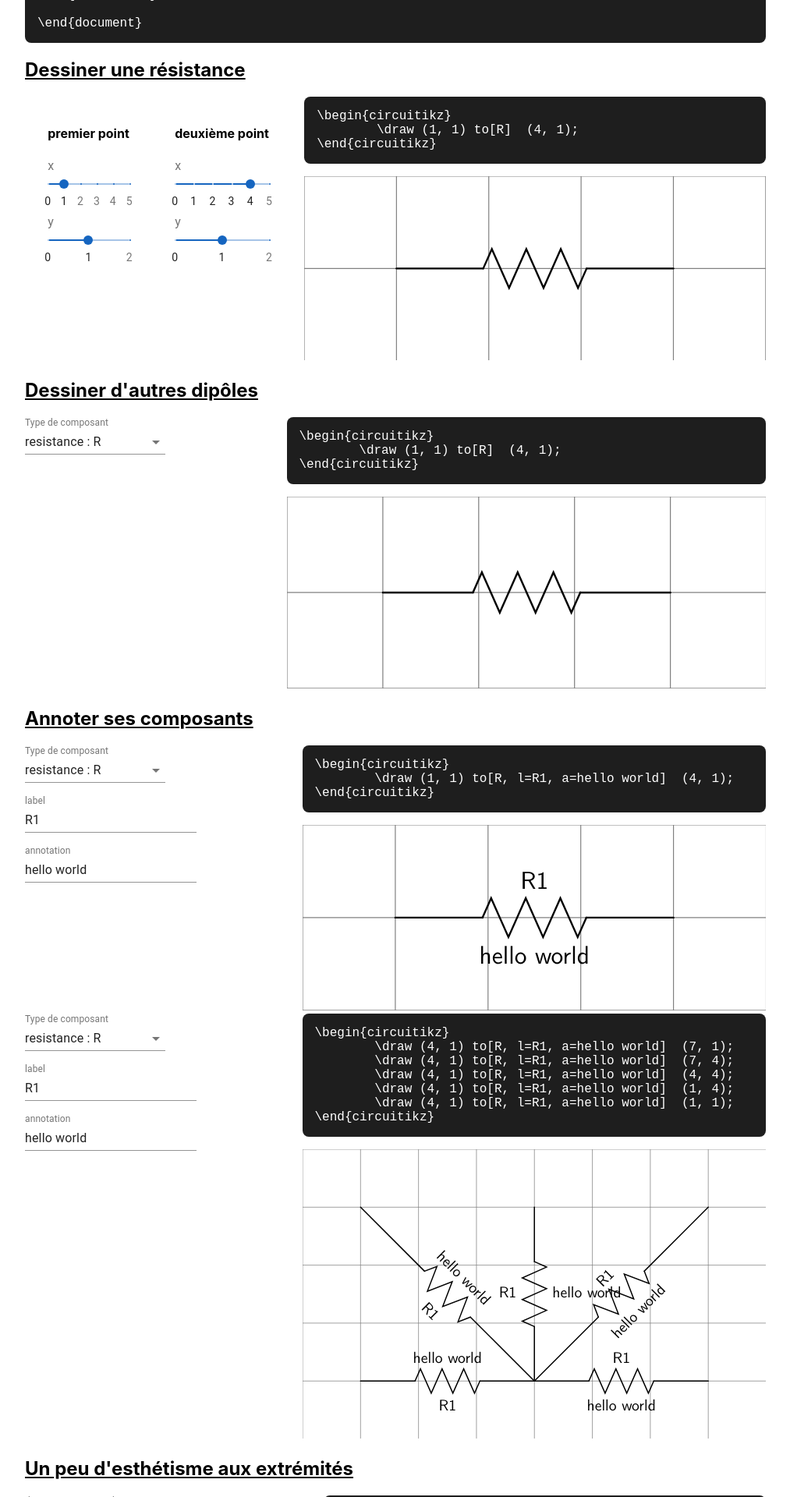
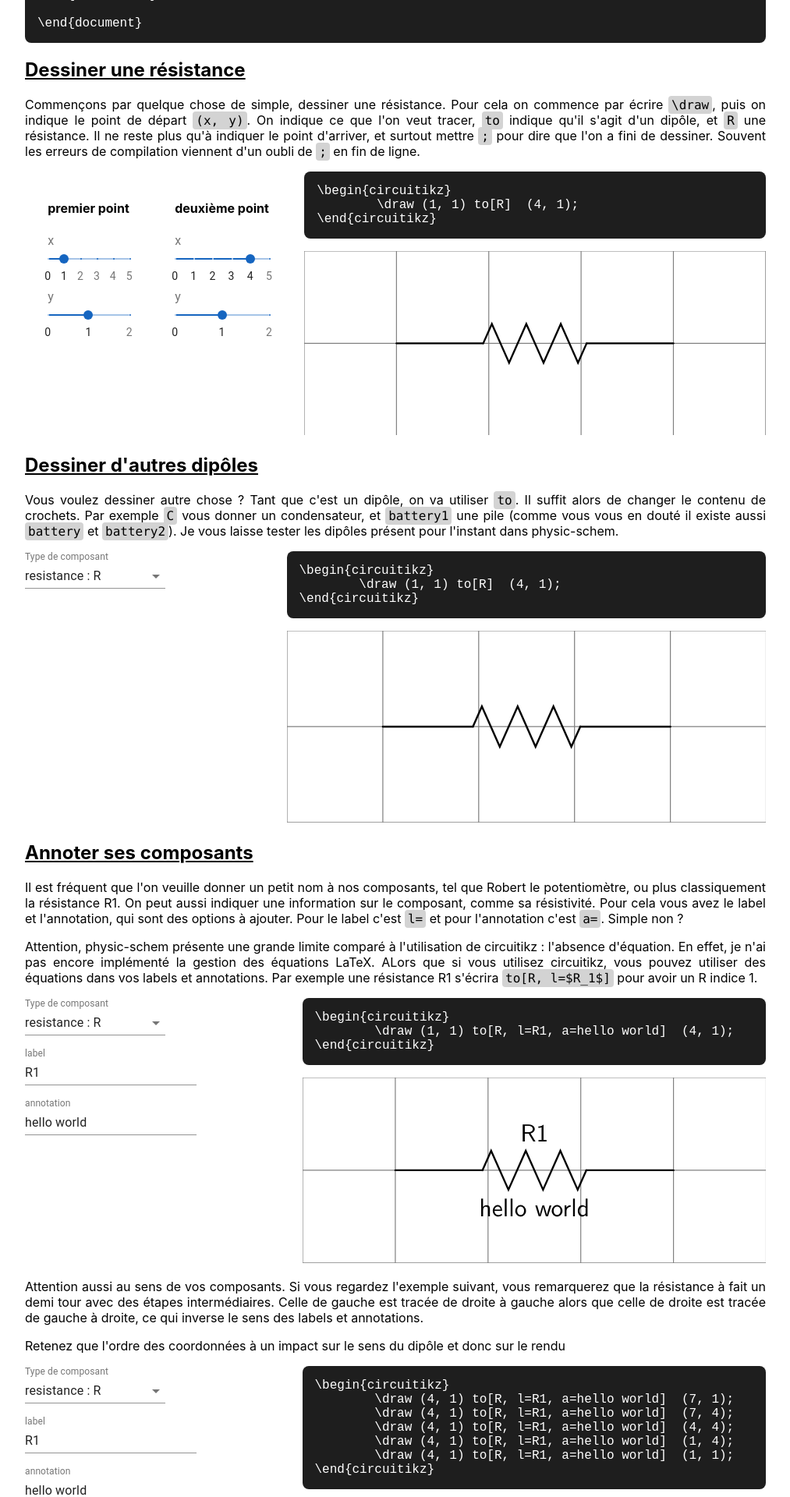
Before and after one commit to alexfauquette/physic-shem, a React (Create React App) app: page /tutorial in a window 1280 px wide. Shown: the part 560-2480 px from the top of the page at 78% size, without its empty margins (133-1146 px from the left). Built offline with nearby package versions, Linux system fonts and the light colour scheme.

Commit message:
fill text for the doc

```diff
--- a/src/pages/Tuto/index.js
+++ b/src/pages/Tuto/index.js
@@ -52,13 +52,67 @@ const Tuto = () => (
           }
         </pre>
         <h2>Dessiner une résistance</h2>
+        <p>
+          Commençons par quelque chose de simple, dessiner une résistance. Pour
+          cela on commence par écrire <code>\draw</code>, puis on indique le
+          point de départ <code>(x, y)</code>. On indique ce que l'on veut
+          tracer, <code>to</code> indique qu'il s'agit d'un dipôle, et{" "}
+          <code>R</code> une résistance. Il ne reste plus qu'à indiquer le point
+          d'arriver, et surtout mettre <code>;</code> pour dire que l'on a fini
+          de dessiner. Souvent les erreurs de compilation viennent d'un oubli de{" "}
+          <code>;</code> en fin de ligne.
+        </p>
         <ExplanationPosition />
         <h2>Dessiner d'autres dipôles</h2>
+        <p>
+          Vous voulez dessiner autre chose ? Tant que c'est un dipôle, on va
+          utiliser <code>to</code>. Il suffit alors de changer le contenu de
+          crochets. Par exemple <code>C</code> vous donner un condensateur, et{" "}
+          <code>battery1</code> une pile (comme vous vous en douté il existe
+          aussi <code>battery</code> et <code>battery2</code>). Je vous laisse
+          tester les dipôles présent pour l'instant dans physic-schem.
+        </p>
         <ExplanationBipoles />
         <h2>Annoter ses composants</h2>
+        <p>
+          Il est fréquent que l'on veuille donner un petit nom à nos composants,
+          tel que Robert le potentiomètre, ou plus classiquement la résistance
+          R1. On peut aussi indiquer une information sur le composant, comme sa
+          résistivité. Pour cela vous avez le label et l'annotation, qui sont
+          des options à ajouter. Pour le label c'est <code>l=</code> et pour
+          l'annotation c'est <code>a=</code>. Simple non ?
+        </p>
+        <p>
+          Attention, physic-schem présente une grande limite comparé à
+          l'utilisation de circuitikz : l'absence d'équation. En effet, je n'ai
+          pas encore implémenté la gestion des équations LaTeX. ALors que si
+          vous utilisez circuitikz, vous pouvez utiliser des équations dans vos
+          labels et annotations. Par exemple une résistance R1 s'écrira{" "}
+          <code>to[R, l=$R_1$]</code> pour avoir un R indice 1.
+        </p>
         <ExplanationBipoles withAnnotations />
+
+        <p>
+          Attention aussi au sens de vos composants. Si vous regardez l'exemple
+          suivant, vous remarquerez que la résistance à fait un demi tour avec
+          des étapes intermédiaires. Celle de gauche est tracée de droite à
+          gauche alors que celle de droite est tracée de gauche à droite, ce qui
+          inverse le sens des labels et annotations.
+        </p>
+        <p>
+          Retenez que l'ordre des coordonnées à un impact sur le sens du dipôle
+          et donc sur le rendu
+        </p>
         <ExplanationBipoles withAnnotations withMultipleComponents />
         <h2>Un peu d'esthétisme aux extrémités</h2>
+
+        <p>
+          Vous pouvez ajouter facilement des décorateurs aux extrémités de vos
+          bipôles. Vous avez le choix entre <code>*</code>, <code>*</code> et{" "}
+          <code>d</code> qui correspondent à un cercle plein, un cercle vide et
+          un carreau (diamond en anglais). Je vous laisse tester si dessous les
+          différentes combinaisons possibles et le code associé.
+        </p>
         <ExplanationDecoraion />
         <h2>Ajouter du courant</h2>
         <p>
@@ -78,13 +132,58 @@ const Tuto = () => (
         </p>
         <ExplanationCurrant />
         <h2>Dessiner un monopôle</h2>
+        <p>
+          Bon, la vie n'est pas faite que de dipôles. Il y a aussi le monopôles,
+          qui sont souvent des indicateurs de tensions. Cette fois le{" "}
+          <code>to</code> est remplacé par un <code>node</code>, et à la fin il
+          nous faut ajouter <code>{}</code>. Entre ces accolades vous pouvez
+          mettre un texte qui correspondra au label. La fonctionnalité n'existe
+          pas encore dans physic-schem, mais l'accolade est obligatoire dans
+          circuitikz. Vous pourrez la remplir à votre guise dans votre éditeur
+          LaTeX préféré.
+        </p>
         <ExplanationMonopole withAngle withPosition />
         <h2>Et des multipôles</h2>
+        <p>
+          Pour les multipôles même logique. Sauf qu'ils on plusieurs pôle. On va
+          donc pouvoir choisir qu'elle pôle sert de point de référence. Pour
+          celà on ajoute l'option <code>anchor=...</code>, remplacez les ... par
+          le nom du pôle qui vous intéresse. Chaque composants à ses propres
+          poles, mais rassurez vous ce sont des physiciens qui gèrent le code,
+          les noms devraient vous être familier. Pour le nmos les poles sont{" "}
+          <code>B</code>, <code>C</code>, <code>E</code>. Pour l'amplificateur
+          opérationnel, il y a <code>+</code>, <code>-</code>, <code>out</code>{" "}
+          pour les entrées sorties, et <code>up</code>, <code>down</code> pour
+          les points d'alimentation.
+        </p>
         <ExplanationMultipole withAnchor withAngle withPosition />
         <h2>Utiliser les points d'intérêt des multipôles</h2>
 
+        <p>
+          Maintenant on a un problème. Un fois mon multipôle placé, comment je
+          fais pour brancher mes dipôles dessus ? Les créateurs de circuitikz
+          ont pensé à tout. Commencez par donner un nom à votre multipôle comme
+          ceci : <code>node[...](nomDuComposant) {}</code>. Dans l'exemple ci
+          dessous, j'ai pris <code>opAmp</code> comme nom (oui, ce n'est pas
+          très original). Vous pouvez maintenant utiliser ses pôles comme
+          coordonnées avec les formule suivante :{" "}
+          <code>(nomDuComposant.nomDuPole)</code>, ce qui donne{" "}
+          <code>(opAmp.-)</code> pour obtenir la coordonnée du pole - de mon
+          amplificateur opérationnel. Vous pouvez donc bouger ce multipôle
+          autant que vous voulez, les résistances resteront bien attachées à
+          lui.
+        </p>
         <ExplanationAnchors withAngle withPosition />
         <h2>Utiliser des coordonnées relatives</h2>
+
+        <p>
+          Vous l'avez sans doute remarqué les résistance sont accrochées d'un
+          côté, mais de l'autre tout est fixe. Pour remédier à celà, on va
+          utiliser des coordonnées relatives. Pour cela un écrit{" "}
+          <code>++(dx, dy)</code>, qui indique d'ajouter dx et dy à la
+          précédente coordonnée pour obtenir la nouvelle. Vous pouvez maintenant
+          bouger tout le bloc en modifiant uniquement la position de l'AOP.
+        </p>
         <ExplanationAnchors withAngle withPosition useRelativeCoord />
       </div>
     </div>
```
